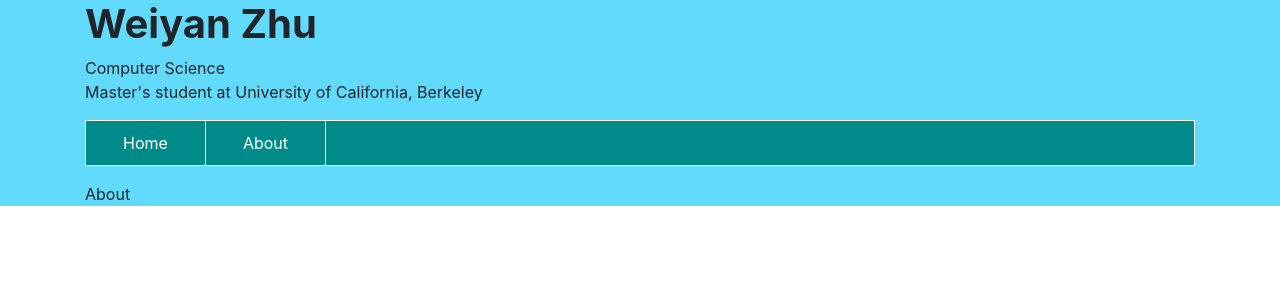
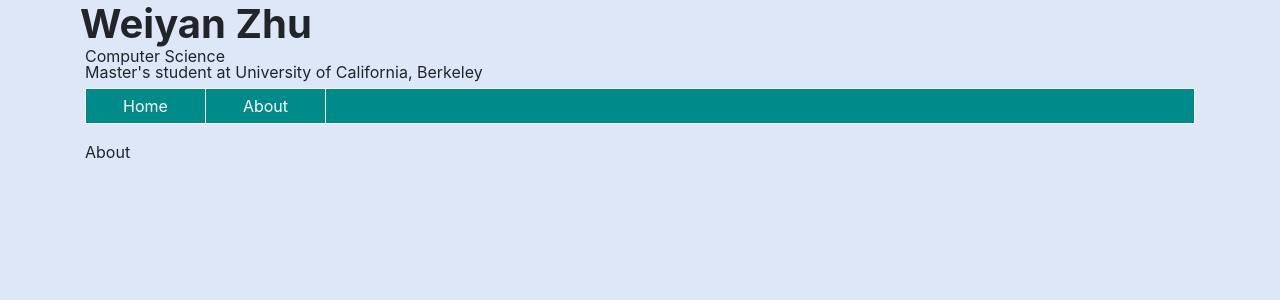
Before and after one commit to TomatoOmelet/portfolio, a React (Create React App) app: page /About in a window 1280 px wide. Shown: the top 300 px of the page. Built offline with nearby package versions, Linux system fonts and the light colour scheme.

Commit message:
modify navbar and self description

```diff
--- a/public/index.html
+++ b/public/index.html
@@ -32,7 +32,7 @@
     -->
     <title>React App</title>
   </head>
-  <body>
+  <body class="bg-grey">
     <noscript>You need to enable JavaScript to run this app.</noscript>
     <div id="root"></div>
     <!--
--- a/src/App.css
+++ b/src/App.css
@@ -37,6 +37,10 @@
   }
 }
 
+.bg-grey{
+  background-color: #dde7f8;
+}
+
 /*Navigation Bar*/
 ul.navigation
 {
@@ -73,12 +77,12 @@
     width: 100%;
     height: 100%;
     text-decoration: none;
-    padding: 10px 0px;
+    padding: 5px 0px;
     margin: 0px;
 
 }
 
 ul.navigation li a:hover, a:active
 {
-    background-color: gray;
+    background-color: rgb(89, 116, 189);
 }
--- a/src/App.js
+++ b/src/App.js
@@ -10,7 +10,7 @@
 function App() {
   return (
     <BrowserRouter>
-      <div className="App">
+
       <div className = "container">
         <SelfDescription/>
         <Navbar/>
@@ -20,7 +20,7 @@
           {/*<Route component={NotFound}/>*/}
         </Switch>
       </div>
-      </div>
+
     </BrowserRouter>
   );
 }
--- a/src/components/layout/SelfDescription.js
+++ b/src/components/layout/SelfDescription.js
@@ -3,9 +3,9 @@
 const SelfDescription = () => {
     return (
         <Fragment clasName = "text-center">
-            <h1><strong>Weiyan Zhu</strong></h1>
-            <p>Computer Science<br/>
-            Master's student at University of California, Berkeley</p>
+            <h1 style={{marginLeft:"-5px"}}><strong>Weiyan Zhu</strong></h1>
+            <p style={{lineHeight:"0px"}}>Computer Science</p>
+            <p style={{lineHeight:"0px"}}>Master's student at University of California, Berkeley</p>
         </Fragment>
     )
 }
```
Lines whose indentation alone changed are shown as unchanged.
